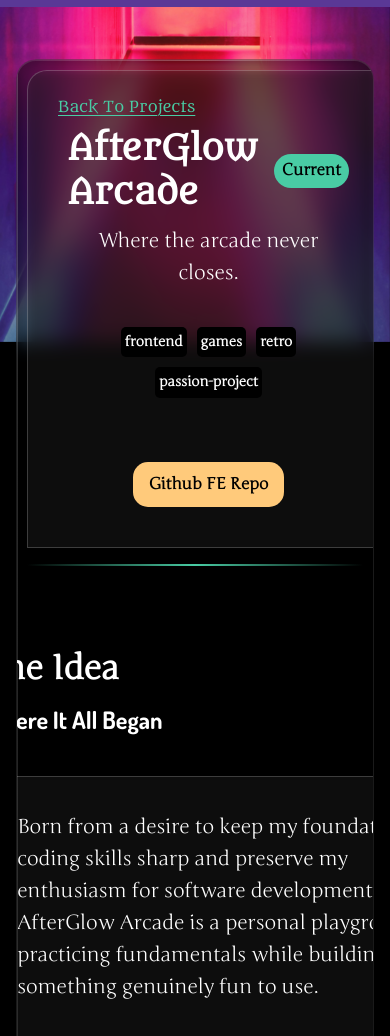
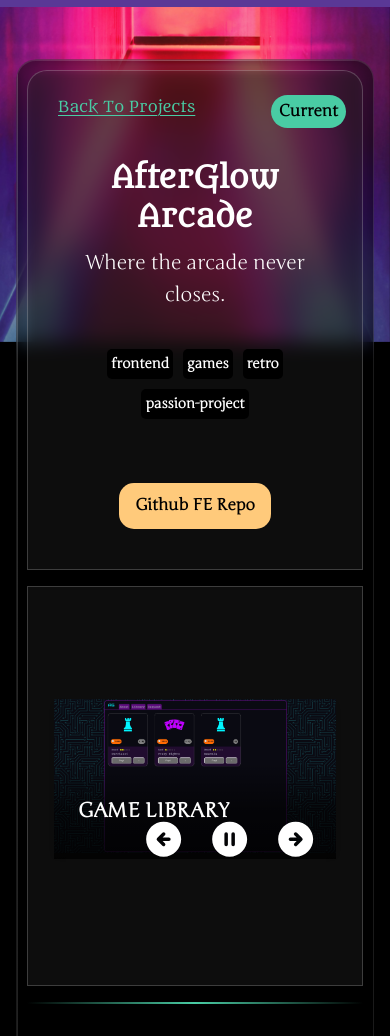
Before and after one commit to elysableu/portfolio, a Vue app: page /projects/agarcade in a window 390 px wide. Shown: the part 502-1538 px from the top of the page. Built offline with nearby package versions, Linux system fonts and the light colour scheme.

Commit message:
Adjust responsive display in projectDetailHeader

```diff
--- a/src/components/projects/projectDetail/ProjectDetailHeader.vue
+++ b/src/components/projects/projectDetail/ProjectDetailHeader.vue
@@ -37,7 +37,6 @@
         </ul>
       </div>
       <div class="project-links">
-      {{console.log(projectHeader.githubLinks)}}
         <a v-if="projectHeader.liveUrl" :href="projectHeader.liveUrl">Live Site</a>
         <a v-if="projectHeader.githubLinks?.repository" :href="projectHeader.githubLinks.repository">Github Repo</a>
         <a v-if="projectHeader.githubLinks?.frontend" :href="projectHeader.githubLinks.frontend">Github FE Repo</a>
@@ -51,6 +50,7 @@
 </template>
 
 <style scoped>
+  /* ===== Base / desktop-first styles go above the breakpoints ===== */
   .project-header-container {
     display: flex;
     width: 100%;
@@ -180,4 +180,57 @@
     color: var(--color-text);
     transform: scale(1.1);
   }
+
+  /* ===== Large desktop ↓ ===== */
+  @media (max-width: 1200px) {
+
+  }
+
+  /* ===== Tablet landscape ↓ ===== */
+  @media (max-width: 1024px) {
+    .title-current h2 {
+      font-size: var(--font-size-2xl);
+    }
+  }
+
+  /* ===== Tablet portrait / mobile switch ↓ ===== */
+  @media (max-width: 768px) {
+    .project-header-container {
+      display: flex;
+      flex-direction: column;
+    }
+
+    .detail-hero-container {
+      border-radius: var(--radius-3xl) var(--radius-3xl)  0 0 !important;
+    }
+
+    .detail-ticker {
+      border-radius: 0;
+    }
+
+  }
+
+  /* ===== Phones ↓ ===== */
+  @media (max-width: 480px) {
+
+
+    .title-current {
+      position: relative;
+    }
+
+    .title-current h2 {
+      text-align: center;
+      margin-top: 2rem;
+    }
+
+    .project-current {
+      position: absolute;
+      top: 0;
+      right: -1.5rem;
+    }
+
+    .detail-ticker {
+
+    }
+  }
 </style>
--- a/src/components/shared/ticker/TickerItem.vue
+++ b/src/components/shared/ticker/TickerItem.vue
@@ -40,7 +40,7 @@ defineProps<Props>()
 
 .ticker-item-image {
   border-radius: 0 var(--radius-3xl) 0 0;
-  padding: var(--spacing-md) var(--spacing-sm);
+  padding: var(--spacing-lg) var(--spacing-md);
 }
 
 .ticker-item-project {
@@ -146,8 +146,17 @@ h3 {
 
 /* Responsive adjustments */
 @media (max-width: 768px) {
+
+  .ticker-item-image {
+    border-radius: 0 !important;
+  }
+
   .ticker-thumbnail {
     max-width: 100%;
   }
+
+  .ticker-thumbnail-image {
+    border-radius: 0 !important;
+  }
 }
 </style>
```
